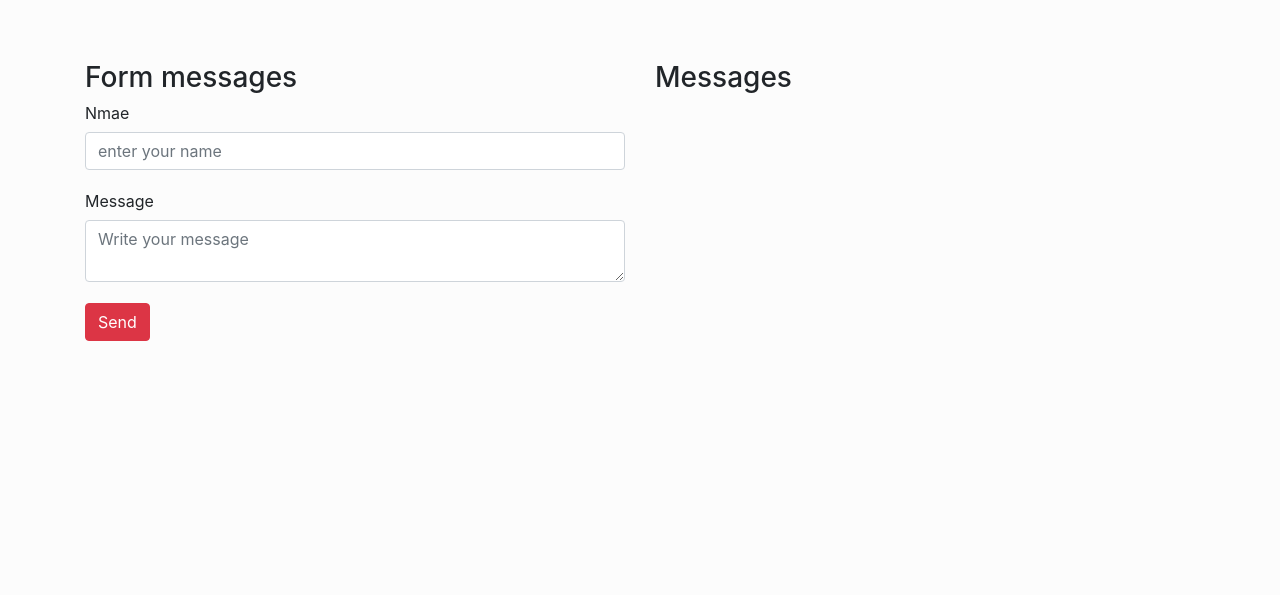
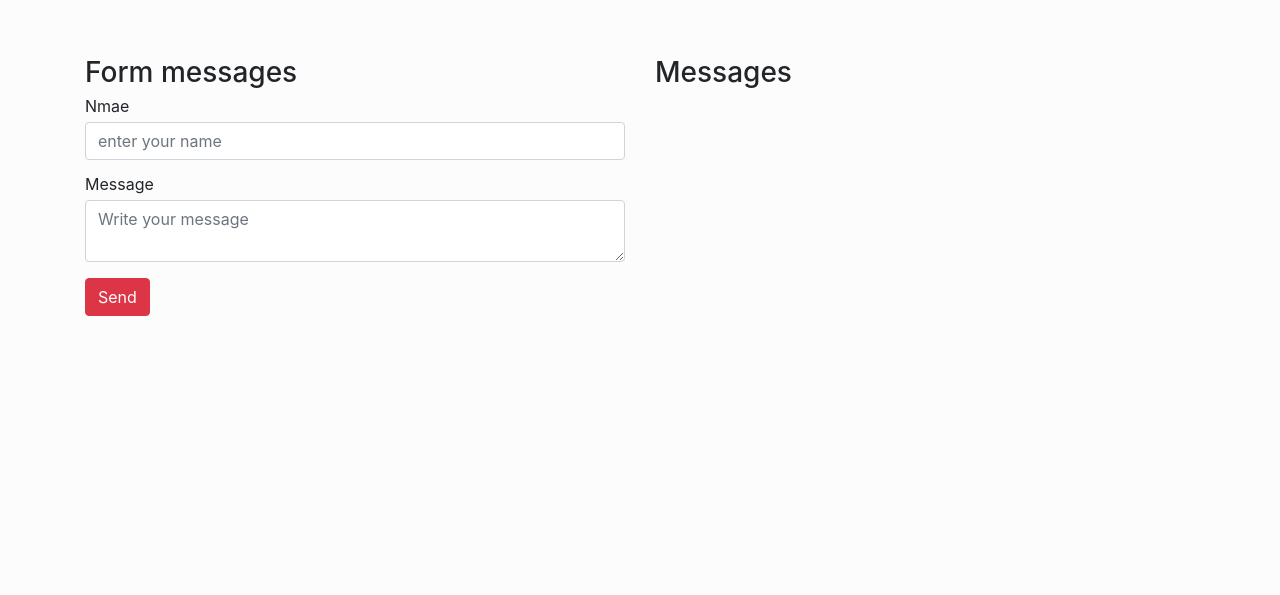
Before and after one commit to maximMeta/chat, a website: page chat/index.html in a window 1280 px wide. Shown: the part 205-800 px from the top of the page. Drawn offline with nearby package versions, Linux system fonts and the light colour scheme; no server answers.

Commit message:
second commit

```diff
--- a/chat/index.html
+++ b/chat/index.html
@@ -9,7 +9,7 @@
 <style>
 body {
     background:#fcfcfc;
-    line-height: 21px;
+    line-height:16px;
 }
 </style>
 
```
